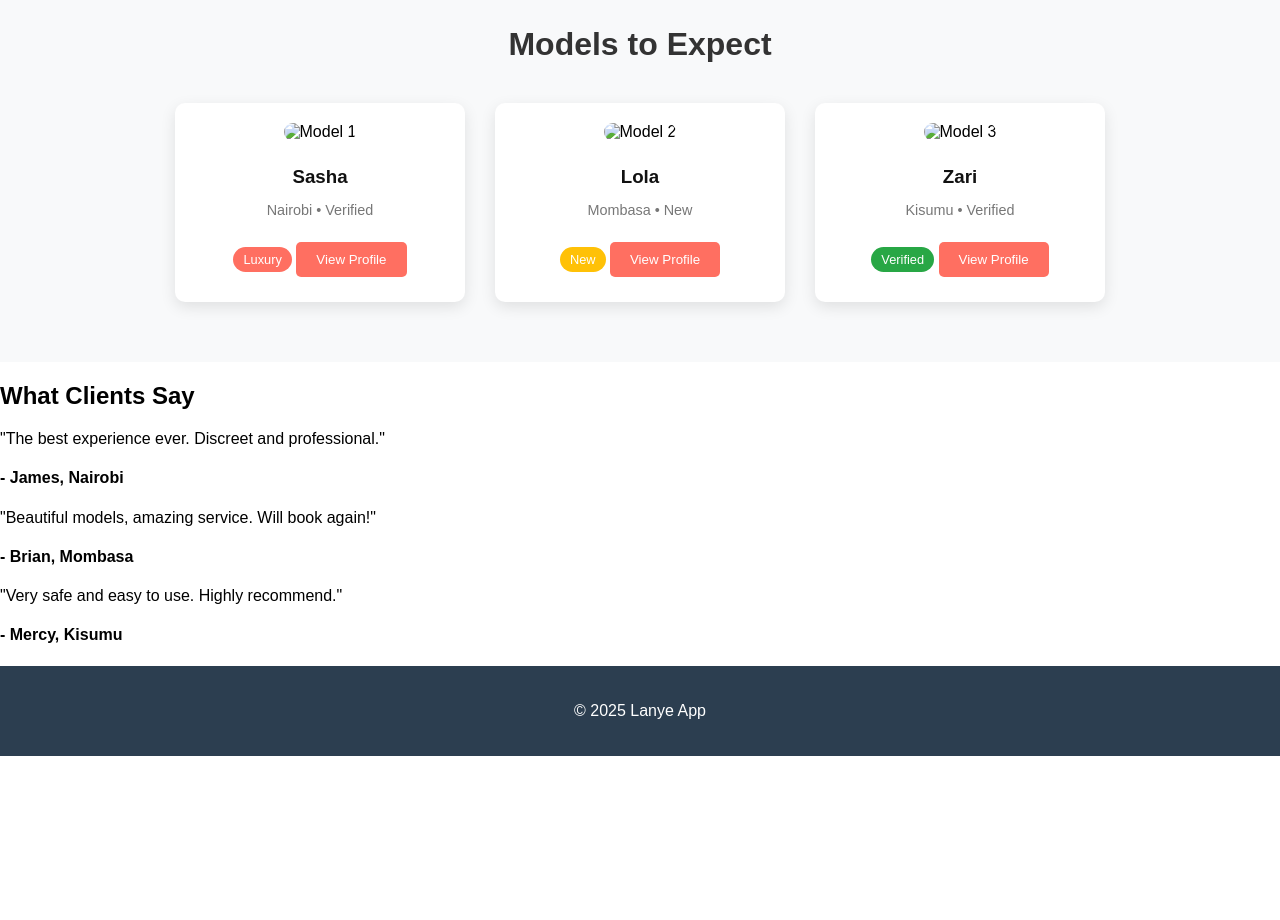
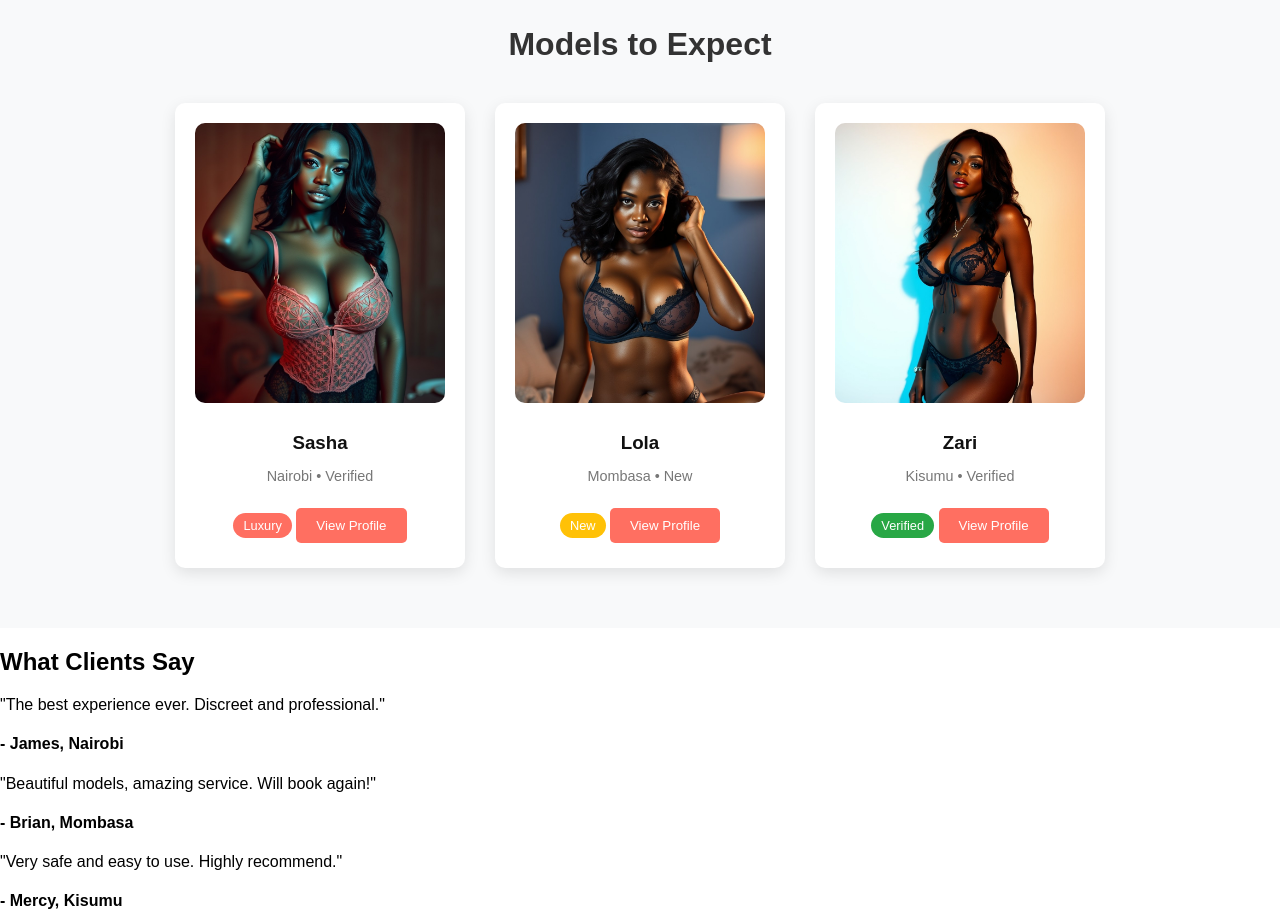
Before and after one commit to Thesurgent/Lanye-app, a plain HTML site: page index.html in a window 1280 px wide. Shown: the part 940-1860 px from the top of the page. Before the commit the page ends 1696 px from the top, so only its background shows below. Drawn offline with Linux system fonts and the light colour scheme; the site is published under a folder, as on GitHub Pages, so addresses that start at the root find nothing.

Commit message:
fix: update image paths and add city filter dropdown for model cards

```diff
--- a/index.html
+++ b/index.html
@@ -26,7 +26,6 @@
             <option value="Kisumu">Kisumu</option>
             <option value="Nakuru">Nakuru</option>
             <option value="Eldoret">Eldoret</option>
-            <!-- Add more cities as needed -->
         </select>
     </div>
 
@@ -34,7 +33,7 @@
         <h2>Models to Expect</h2>
         <div class="models-grid">
             <div class="model-card" data-city="Nairobi">
-                <img src="/model1.jpg" alt="Model 1">
+                <img src="images/model1.jpg" alt="Model 1">
                 <h3>Sasha</h3>
                 <p>Nairobi • Verified</p>
                 <span class="tag">Luxury</span>
@@ -42,7 +41,7 @@
             </div>
 
             <div class="model-card" data-city="Mombasa">
-                <img src="/model2.jpg" alt="Model 2">
+                <img src="images/model2.jpg" alt="Model 2">
                 <h3>Lola</h3>
                 <p>Mombasa • New</p>
                 <span class="tag new">New</span>
@@ -50,7 +49,7 @@
             </div>
 
             <div class="model-card" data-city="Kisumu">
-                <img src="/model3.jpg" alt="Model 3">
+                <img src="images/model3.jpg" alt="Model 3">
                 <h3>Zari</h3>
                 <p>Kisumu • Verified</p>
                 <span class="tag verified">Verified</span>
```
